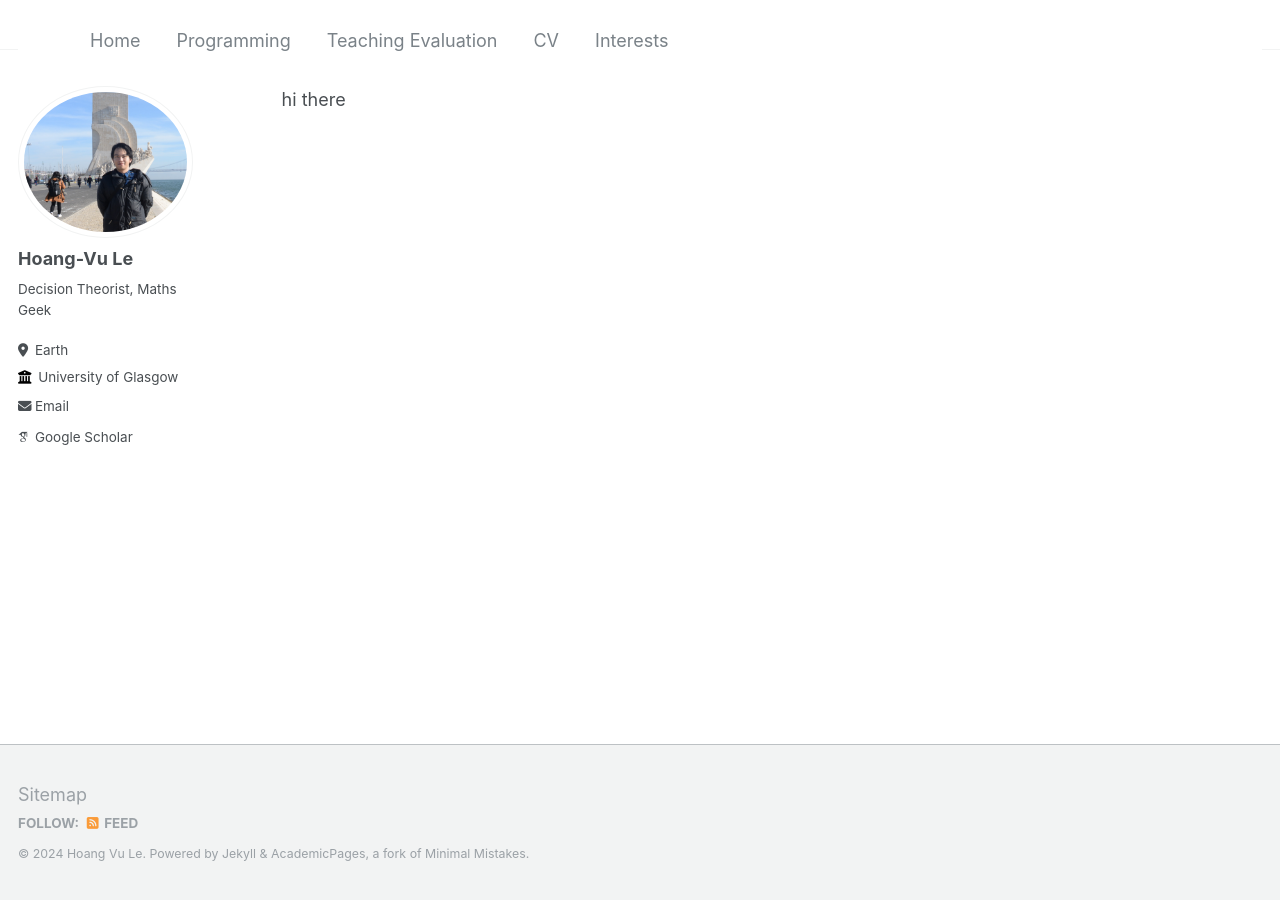
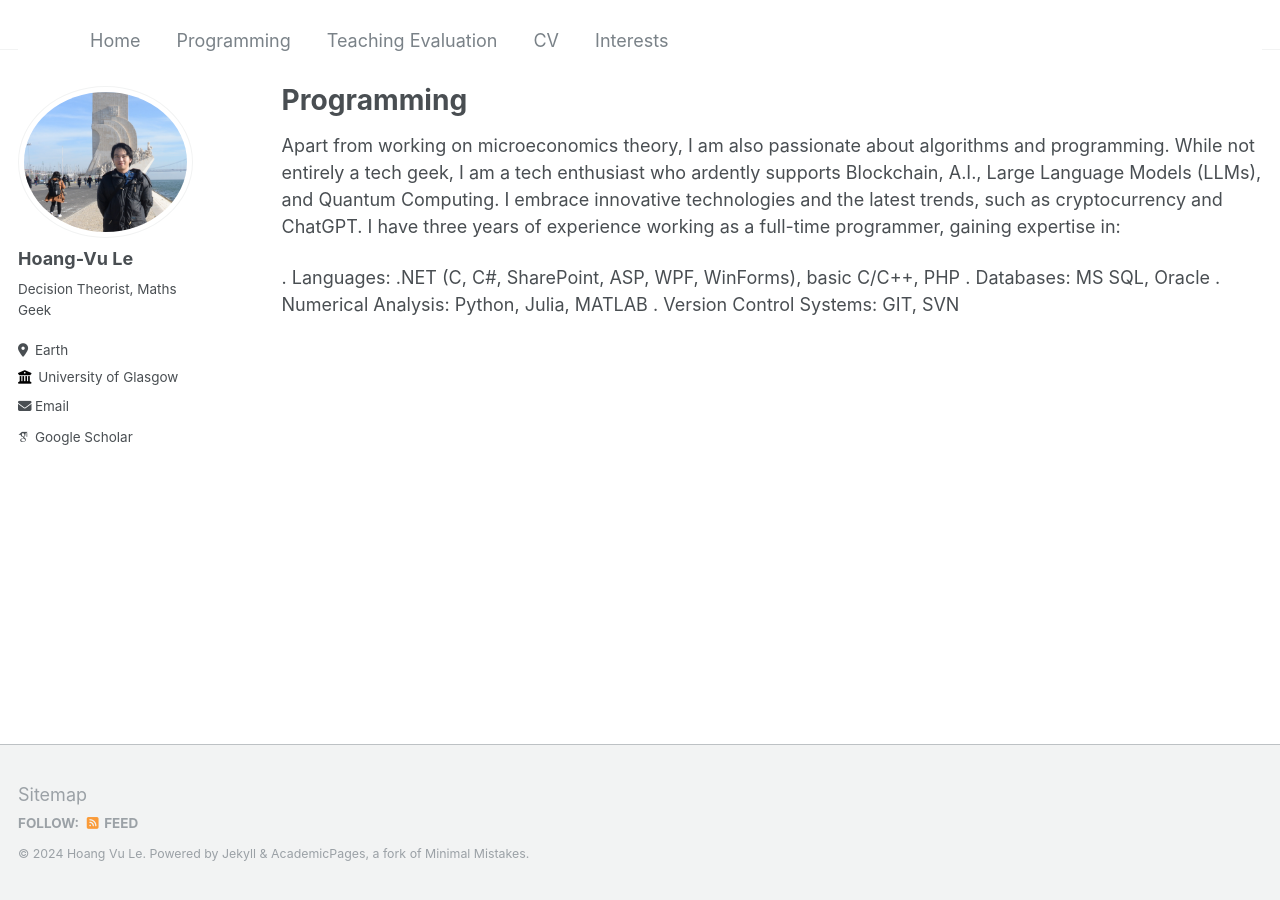
Before and after one commit to hvule/hvule.github.io, a Jekyll site: the page built from _pages/program.md, in a window 1280 px wide. Built offline with Jekyll 4.4.1, drawn with Linux system fonts in a browser that asks for light colours; some web fonts are replaced; our own code applies the rules of GitHub Pages for plain Markdown files.

Commit message:
Update program.md

```diff
--- a/_pages/program.md
+++ b/_pages/program.md
@@ -1,2 +1,13 @@
-hi
-there
+---
+layout: archive
+title: "Programming"
+permalink: /program/
+author_profile: true
+---
+Apart from working on microeconomics theory, I am also passionate about algorithms and programming.
+While not entirely a tech geek, I am a tech enthusiast who ardently supports Blockchain, A.I., Large Language Models (LLMs), and Quantum Computing. I embrace innovative technologies and the latest trends, such as cryptocurrency and ChatGPT. I have three years of experience working as a full-time programmer, gaining expertise in:
+
+. Languages: .NET (C, C#, SharePoint, ASP, WPF, WinForms), basic C/C++, PHP
+. Databases: MS SQL, Oracle
+. Numerical Analysis: Python, Julia, MATLAB
+. Version Control Systems: GIT, SVN
```
